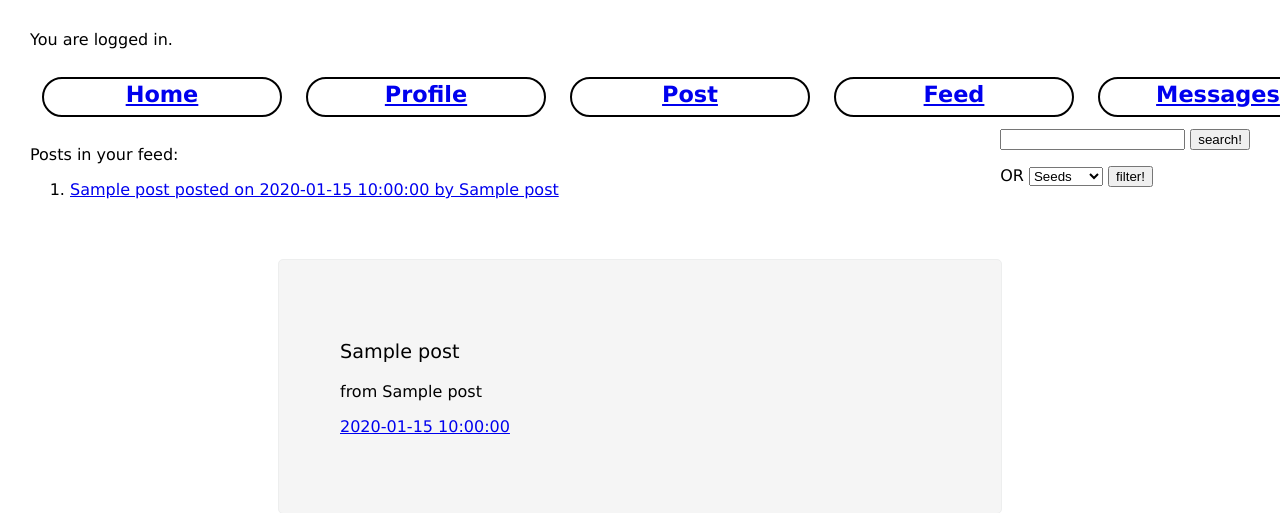
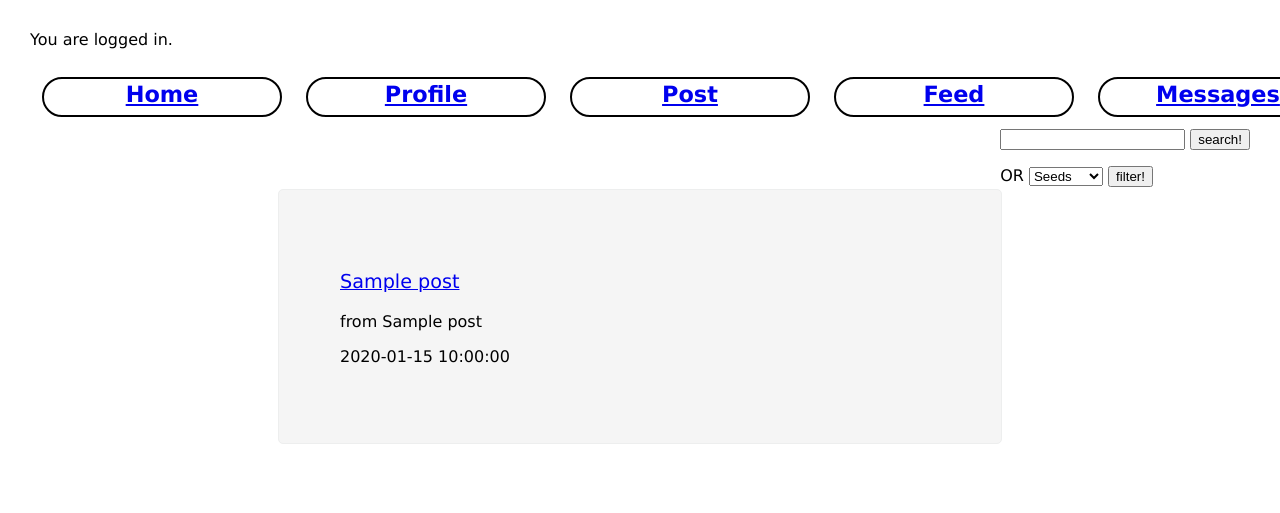
Before and after one commit to tumichelle/SunshareCS304FinalProject, a Flask app: template alpha/templates/feed.html in a window 1280 px wide; the page is wider, and only the part inside the window is pictured. Shown: the top 513 px of that part. Run offline with Flask 2, Linux system fonts and the light colour scheme; the template is opened without the code that fills it: most values are stand-ins (such as "Sample title", 1, 10 or a date in 2020).

Commit message:
starting to fix search. removed list from feed template

```diff
--- a/beta/templates/feed.html
+++ b/beta/templates/feed.html
@@ -17,24 +17,17 @@
     </form>
 </div>
 
-<p>Posts in your feed:</p>
-
-<ol>
-{% for post in posts %}
-    <li><a href="{{url_for('post_details', post_id=post.post_id)}}">{{ post.title }} posted on {{ post.timestamp }} by {{ post.name }}</a></li>
-{% endfor %}
-</ol>
 
 {% for post in posts %}
 <div class="post">
     <div class="post-title">
-        <p>{{ post.title }}</p>
+        <a href="{{url_for('post_details', post_id=post.post_id)}}"><p>{{ post.title }}</p></a>
     </div>
     <div class="posted-by">
         from {{ post.name }}
     </div>
     <div class="post-time">
-        <a href="{{url_for('post_details', post_id=post.post_id)}}"><p>{{ post.timestamp }}</p></a>
+        <p>{{ post.timestamp }}</p>
     </div>
     <!-- {% if item_id != '' and src != '' %}
     <div class="post-image">
```
Also changed, not shown: beta/search_helper.py (+6 -29 lines).
